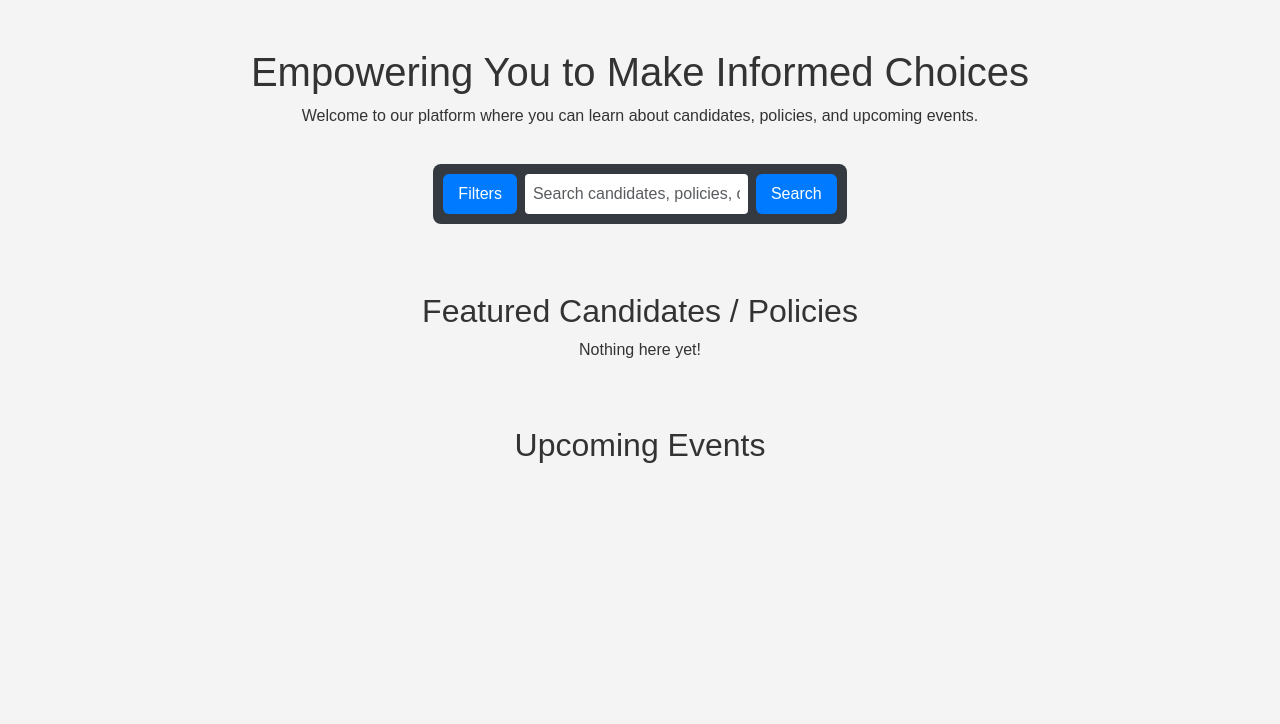
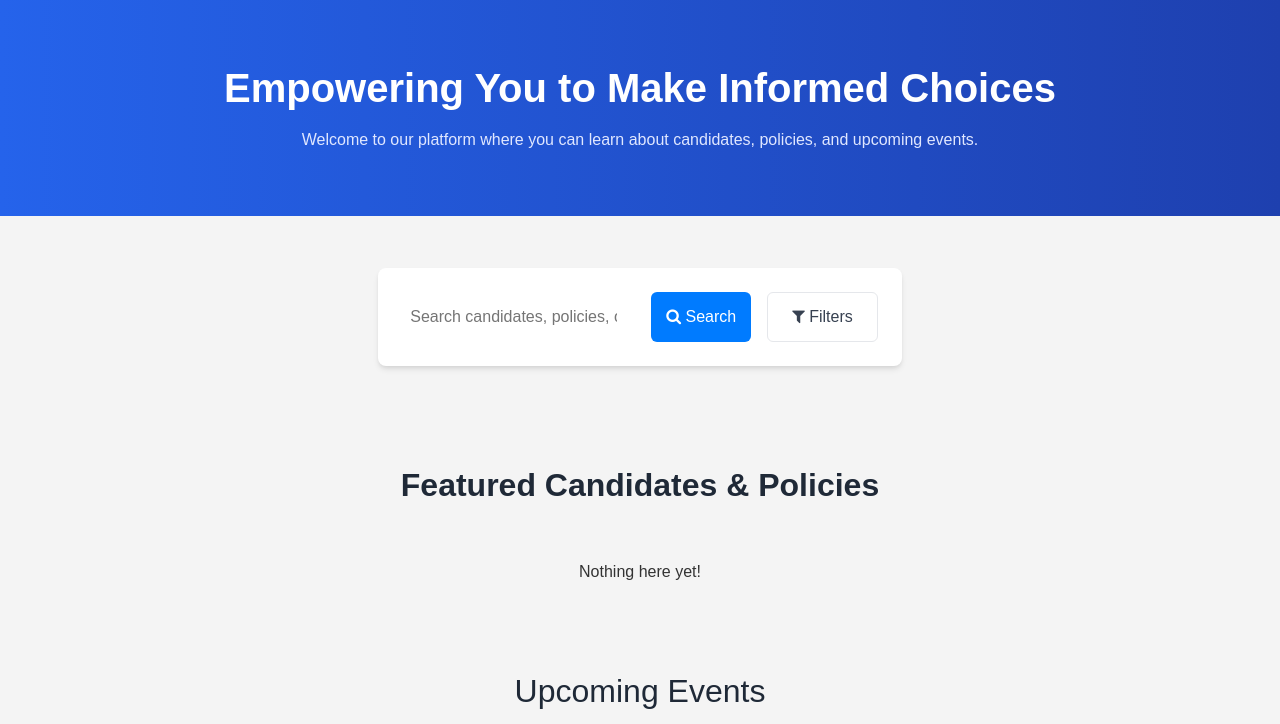
Before and after one commit to CStarfish/django, a Django app: page /home/ in a window 1280 px wide. Shown: the part 76-800 px from the top of the page. Run offline with Django 5.2, Linux system fonts and the light colour scheme; data that the repository does not hold is empty.

Commit message:
link css to html for home page

```diff
--- a/djangoapp/templates/djangoapp/base.html
+++ b/djangoapp/templates/djangoapp/base.html
@@ -10,6 +10,7 @@
     <link rel="stylesheet" href="https://cdnjs.cloudflare.com/ajax/libs/font-awesome/4.7.0/css/font-awesome.min.css">
     <link href="https://cdn.jsdelivr.net/npm/bootstrap@5.3.3/dist/css/bootstrap.min.css" rel="stylesheet" integrity="sha384-QWTKZyjpPEjISv5WaRU9OFeRpok6YctnYmDr5pNlyT2bRjXh0JMhjY6hW+ALEwIH" crossorigin="anonymous">
     <link rel="stylesheet" href="{% static '/css/styles.css' %}">
+    <link rel="stylesheet" href="{% static '/css/home.css' %}">
 
     <title>{% block title %} {% endblock %} </title>
 </head>
--- a/djangoapp/templates/djangoapp/home.html
+++ b/djangoapp/templates/djangoapp/home.html
@@ -1,37 +1,38 @@
-{% extends "djangoapp/base.html" %} {% block title %} Home Page {% endblock %}
+{% extends "djangoapp/base.html" %}
+{% block title %}Home Page{% endblock %}
+
 {% block content %}
-<div class="container mt-5">
-  <h1 class="text-center">Empowering You to Make Informed Choices</h1>
-  <p class="text-center">
-    Welcome to our platform where you can learn about candidates, policies, and
-    upcoming events.
-  </p>
+<!-- Hero Section -->
+<div class="hero">
+    <div class="container">
+        <h1>Empowering You to Make Informed Choices</h1>
+        <p>Welcome to our platform where you can learn about candidates, policies, and upcoming events.</p>
+    </div>
 </div>
 
-<div
-  class="search-bar-nav d-flex justify-content-center align-items-center mx-auto"
->
-  <button id="toggle-filters" class="btn btn-primary me-2">Filters</button>
-  <form
-    method="GET"
-    action="{% url 'search' %}"
-    class="d-flex align-items-center"
-  >
+<!-- Search Section -->
+<div class="search-container">
+    <div class="search-bar-nav">
+        <form method="GET" action="{% url 'search' %}">
             <input
                 type="text"
                 name="query"
-      class="form-control me-2"
                 value="{{ search_form.query.value|default:'' }}"
                 placeholder="Search candidates, policies, or events..."
             />
-    <button class="btn btn-primary" type="submit">Search</button>
-</div>
+            <button class="btn btn-primary" type="submit">
+                <i class="fa fa-search"></i> Search
+            </button>
+            <button type="button" class="btn btn-outline" id="toggle-filters">
+                <i class="fa fa-filter"></i> Filters
+            </button>
+        </form>
 
-<!-- Toggleable Filters Section -->
         <div class="filter-section" id="home-filter-section" style="display: none">
             <label for="filter1" class="form-label">Filter By:</label>
             {{ search_form.filter1 }}
-  </form>
+        </div>
+    </div>
 </div>
 
 <!-- Displaying Search Results -->
@@ -55,79 +56,90 @@
   {% endif %}
 </section>-->
 
-<!-- Featured Sections -->
-<section class="featured-section container mt-5">
-  <h2 class="text-center">Featured Candidates / Policies</h2>
-  <div class="row justify-content-center">
+<!-- Featured Section -->
+<section class="featured-section">
+    <div class="container">
+        <h2>Featured Candidates & Policies</h2>
+        <div class="featured-grid">
             {% if candidate %}
-    <div class="card col-md-3 m-3">
-      <img
-        src="{{ candidate.profile.profile_picture.url}}"
-        class="card-img-top"
-        alt="Candidate Image"
-      />
-      <div class="card-body text-center">
+            <div class="card">
+                <img src="{{ candidate.profile.profile_picture.url }}"
+                     class="card-image"
+                     alt="Candidate Image"/>
+                <div class="card-body">
                     <h3 class="card-title">{{ candidate.first_name }} {{ candidate.last_name }}</h3>
-          <p>Username: {{ candidate.username }}</p>
-          <button class="btn btn-primary" onclick="window.location.href='{% url 'profile_page' candidate.official.user.id %}'">View Profile</button>
+                    <p class="card-text">Username: {{ candidate.username }}</p>
+                    <button class="btn btn-primary"
+                            onclick="window.location.href='{% url 'profile_page' candidate.official.user.id %}'">
+                        <i class="fa fa-user"></i> View Profile
+                    </button>
                 </div>
             </div>
             {% endif %}
+
             {% if policy %}
-    <div class="card col-md-3 m-3">
-      <img
-        src="https://via.placeholder.com/150"
-        class="card-img-top"
-        alt="Policy Image"
-      />
-      <div class="card-body text-center">
+            <div class="card">
+                <img src="https://via.placeholder.com/150"
+                     class="card-image"
+                     alt="Policy Image"/>
+                <div class="card-body">
                     <h3 class="card-title">{{ policy.name }}</h3>
-        <p>From: {{ policy.official.user.first_name}} {{ policy.official.user.last_name}}</p>
-        <button class="btn btn-primary" onclick="window.location.href='{% url 'policy_page' policy.policy_id %}'">View Details</button>
+                    <p class="card-text">From: {{ policy.official.user.first_name }} {{ policy.official.user.last_name }}</p>
+                    <button class="btn btn-primary"
+                            onclick="window.location.href='{% url 'policy_page' policy.policy_id %}'">
+                        <i class="fa fa-file-text"></i> View Details
+                    </button>
                 </div>
             </div>
             {% endif %}
-    {% if not candidate %}
-      {% if not policy %}
+
+            {% if not candidate and not policy %}
             <div class="card-body text-center">
                 <p>Nothing here yet!</p>
             </div>
             {% endif %}
-    {% endif %}
+        </div>
     </div>
 </section>
 
-<section class="events-section container my-5">
-  <h2 class="text-center">Upcoming Events</h2>
-  <div class="row justify-content-center">
+<!-- Events Section -->
+<section class="events-section">
+    <div class="container">
+        <h2>Upcoming Events</h2>
+        <div class="featured-grid">
             {% for event in events|slice:":2" %}
-    <div class="card col-md-3 m-3">
-      <div class="card-body text-center">
+            <div class="event-card">
                 <h3 class="card-title">{{ event.name }}</h3>
-        <p>Location: {{ event.location }}</p>
-        <p>Starts {{ event.start }}</p>
-        <p>Ends {{ event.end }}</p>
-        <button class="btn btn-primary" onclick="window.location.href='{% url 'event_page' event.event_id %}'">Learn More</button>
+                <div class="event-info">
+                    <i class="fa fa-map-marker"></i>
+                    <span>{{ event.location }}</span>
                 </div>
+                <div class="event-info">
+                    <i class="fa fa-clock-o"></i>
+                    <span>Starts: {{ event.start }}</span>
+                </div>
+                <div class="event-info">
+                    <i class="fa fa-flag-checkered"></i>
+                    <span>Ends: {{ event.end }}</span>
+                </div>
+                <button class="btn btn-primary"
+                        onclick="window.location.href='{% url 'event_page' event.event_id %}'">
+                    <i class="fa fa-info-circle"></i> Learn More
+                </button>
             </div>
             {% endfor %}
         </div>
+    </div>
 </section>
 
-<!-- Javascripts here if needed -->
 <script>
-  document.addEventListener("DOMContentLoaded", function () {
-    const toggleButton = document.getElementById("toggle-filters");
-    const filterSection = document.getElementById("home-filter-section");
+document.addEventListener('DOMContentLoaded', function() {
+    const toggleButton = document.getElementById('toggle-filters');
+    const filterSection = document.getElementById('home-filter-section');
 
-    toggleButton.addEventListener("click", function () {
-      filterSection.style.display =
-        filterSection.style.display === "none" ||
-        filterSection.style.display === ""
-          ? "block"
-          : "none"; // Toggle filters visibility
+    toggleButton.addEventListener('click', function() {
+        filterSection.style.display = filterSection.style.display === 'none' ? 'block' : 'none';
     });
 });
 </script>
-
 {% endblock %}
--- a/static/css/home.css
+++ b/static/css/home.css
@@ -111,6 +111,41 @@
     margin: 0 auto;
 }
 
+/* Cards */
+.card {
+    background: white;
+    border-radius: 0.5rem;
+    box-shadow: 0 1px 3px rgba(0, 0, 0, 0.1);
+    transition: transform 0.2s, box-shadow 0.2s;
+    overflow: hidden;
+}
+
+.card:hover {
+    transform: translateY(-2px);
+    box-shadow: 0 4px 6px -1px rgba(0, 0, 0, 0.1), 0 2px 4px -1px rgba(0, 0, 0, 0.06);
+}
+
+.card-image {
+    width: 100%;
+    height: 200px;
+    object-fit: cover;
+}
+
+.card-body {
+    padding: 1.5rem;
+}
+
+.card-title {
+    font-size: 1.25rem;
+    font-weight: bold;
+    margin-bottom: 0.5rem;
+    color: #1f2937;
+}
+
+.card-text {
+    color: #6b7280;
+    margin-bottom: 1rem;
+}
 
 /* Events Section */
 .events-section {
@@ -150,6 +185,35 @@
     margin: 0 auto;
 }
 
+/* Buttons */
+.btn {
+    padding: 0.75rem 1.5rem;
+    border-radius: 0.375rem;
+    font-weight: 500;
+    text-align: center;
+    transition: background-color 0.2s;
+    cursor: pointer;
+}
+
+.btn-primary {
+    background-color: #2563eb;
+    color: white;
+    border: none;
+}
+
+.btn-primary:hover {
+    background-color: #1d4ed8;
+}
+
+.btn-outline {
+    background-color: white;
+    border: 1px solid #e5e7eb;
+    color: #374151;
+}
+
+.btn-outline:hover {
+    background-color: #f9fafb;
+}
 
 
 /* Container */
```
Lines whose indentation alone changed are shown as unchanged.
